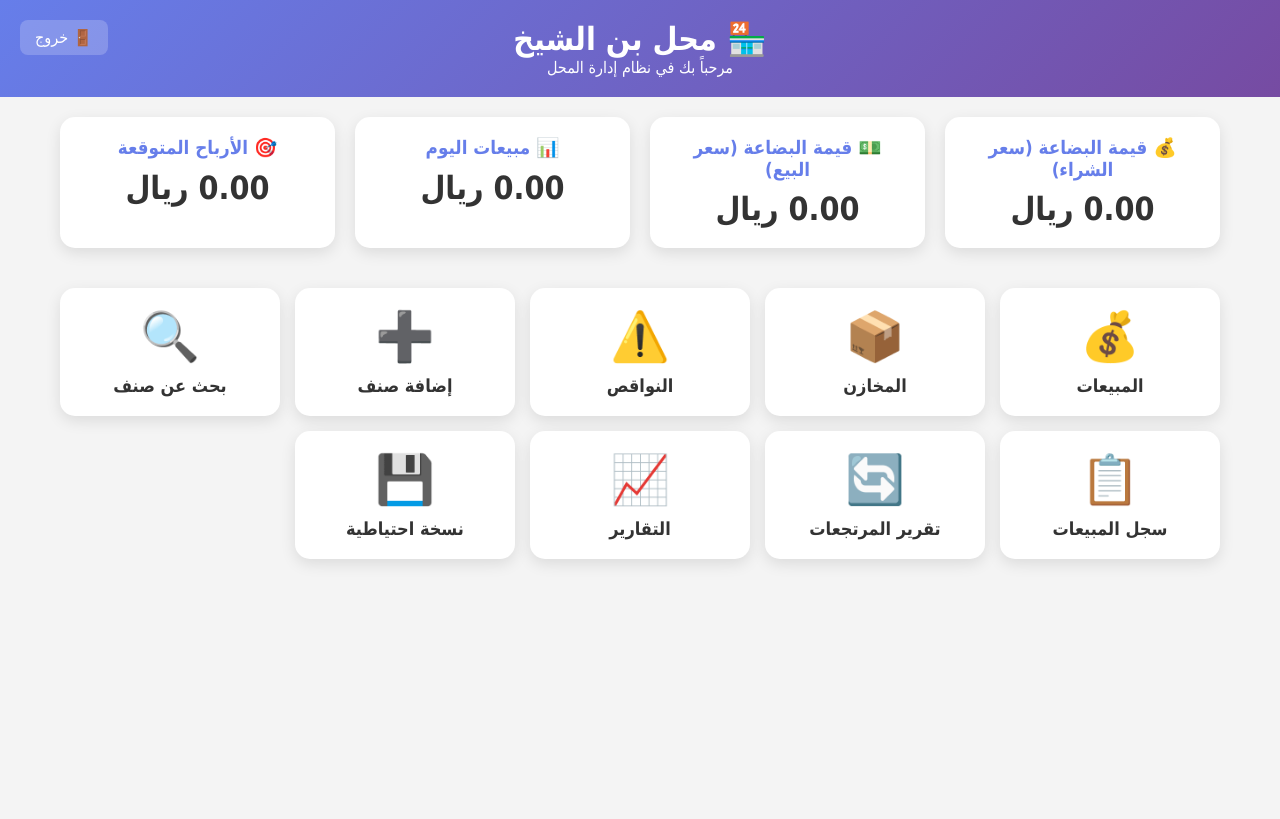
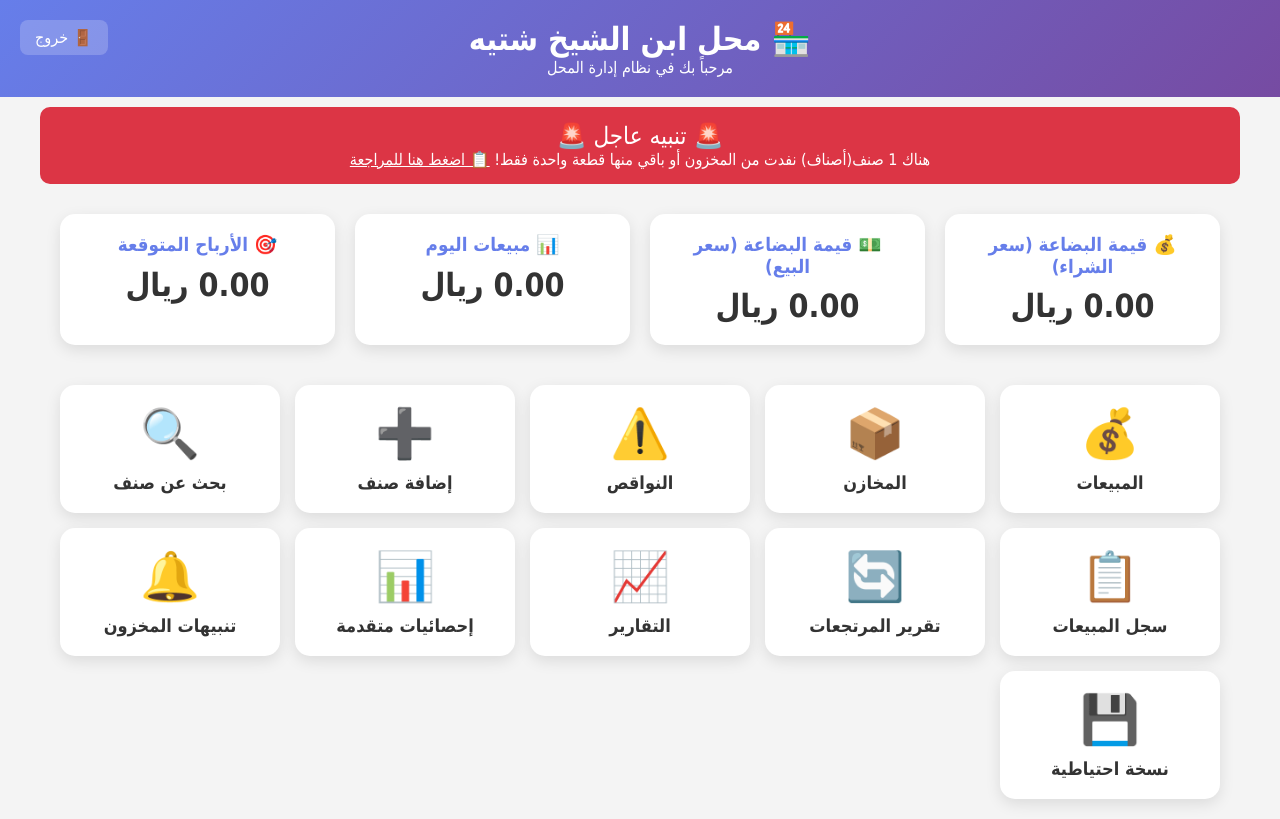
Before and after one commit to abdalf770-droid/store-system, a Python web app: template templates/dashboard.html in a window 1280 px wide. Before the commit the page ends 564 px from the top, so only its background shows below. Run offline with Jinja, Linux system fonts and the light colour scheme; the template is opened without the code that fills it: most values are stand-ins (such as "Sample title", 1, 10 or a date in 2020).

Commit message:
dashboard.html
Added stock alerts for critical and low stock items to the dashboard.

```diff
--- a/templates/dashboard.html
+++ b/templates/dashboard.html
@@ -19,6 +19,7 @@
             color: white;
             padding: 20px;
             text-align: center;
+            position: relative;
         }
         .logout-btn {
             position: absolute;
@@ -29,6 +30,32 @@
             border-radius: 8px;
             text-decoration: none;
             color: white;
+        }
+        /* تنبيهات المخزون */
+        .alert-critical {
+            background: #dc3545;
+            color: white;
+            padding: 15px;
+            margin: 10px auto;
+            border-radius: 10px;
+            text-align: center;
+            max-width: 1200px;
+        }
+        .alert-warning {
+            background: #ffc107;
+            color: #333;
+            padding: 15px;
+            margin: 10px auto;
+            border-radius: 10px;
+            text-align: center;
+            max-width: 1200px;
+        }
+        .alert-link {
+            color: white;
+            text-decoration: underline;
+        }
+        .alert-warning .alert-link {
+            color: #333;
         }
         .stats {
             display: grid;
@@ -90,9 +117,26 @@
 <body>
     <div class="header">
         <a href="/logout" class="logout-btn">🚪 خروج</a>
-        <h1>🏪 محل بن الشيخ </h1>
+        <h1>🏪 محل ابن الشيخ شتيه</h1>
         <p>مرحباً بك في نظام إدارة المحل</p>
     </div>
+
+    <!-- ============================================ -->
+    <!-- تنبيهات المخزون المنخفض (نهاية الهدر) -->
+    <!-- ============================================ -->
+    {% if critical_items_count > 0 %}
+    <div class="alert-critical">
+        <span style="font-size: 24px;">🚨 تنبيه عاجل 🚨</span><br>
+        هناك {{ critical_items_count }} صنف(أصناف) نفدت من المخزون أو باقي منها قطعة واحدة فقط!
+        <a href="/low_stock_alert" class="alert-link">📋 اضغط هنا للمراجعة</a>
+    </div>
+    {% elif low_stock_count > 0 %}
+    <div class="alert-warning">
+        <span style="font-size: 24px;">📦 تنبيه</span><br>
+        هناك {{ low_stock_count }} صنف(أصناف) متبقٍ منها أقل من 5 قطع.
+        <a href="/shortages" class="alert-link">➕ اضغط لإضافة طلب شراء</a>
+    </div>
+    {% endif %}
 
     <div class="stats">
         <div class="stat-card">
@@ -133,7 +177,6 @@
         <a href="/search" class="nav-btn">
             <div class="icon">🔍</div>
             <span>بحث عن صنف</span>
-
         </a>
         <a href="/sales_list" class="nav-btn">
             <div class="icon">📋</div>
@@ -147,6 +190,14 @@
             <div class="icon">📈</div>
             <span>التقارير</span>
         </a>
+        <a href="/dashboard_stats" class="nav-btn">
+            <div class="icon">📊</div>
+            <span>إحصائيات متقدمة</span>
+        </a>
+        <a href="/low_stock_alert" class="nav-btn">
+            <div class="icon">🔔</div>
+            <span>تنبيهات المخزون</span>
+        </a>
         <a href="/backup" class="nav-btn" onclick="alert('جاري إنشاء النسخة الاحتياطية...')">
             <div class="icon">💾</div>
             <span>نسخة احتياطية</span>
```
Lines whose indentation alone changed are shown as unchanged.
